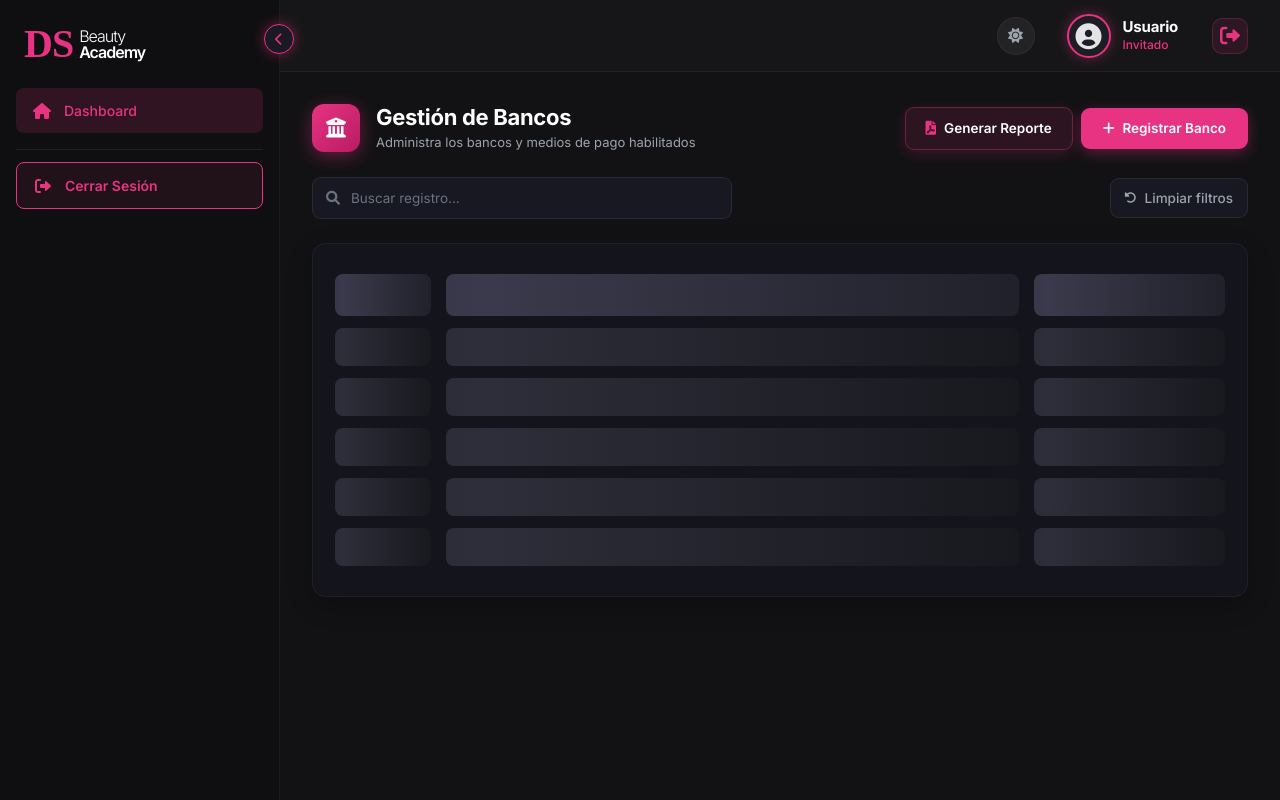
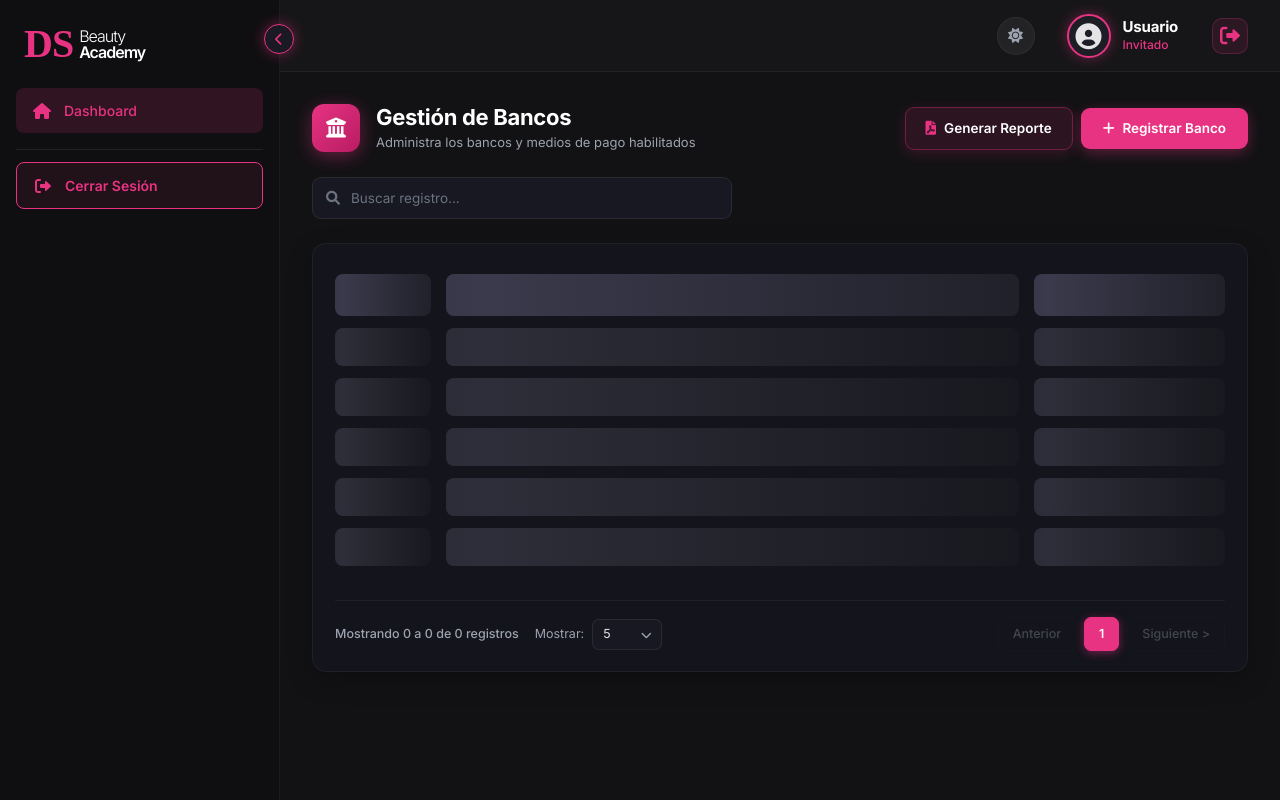
Before and after one commit to Calo1942/ds-beauty-academy, a PHP site: the page made by src/views/banco/banco.php in a window 1280 px wide. Run offline with PHP 8.4, Linux system fonts and the light colour scheme; the template is opened without the code that fills it, so the values that code supplies are empty.

Commit message:
fix(ui): corregir desbordamiento horizontal en layout y remover botones redundantes de limpiar filtros

```diff
--- a/assets/js/helpers/dataTable.js
+++ b/assets/js/helpers/dataTable.js
@@ -249,6 +249,7 @@ export function renderCustomFilterBar(dtApi, tableSelector) {
 
     // Barra de filtros por estado si aplica
     const statusDropdownHtml = statusColIdx !== -1 ? `
+        <div class="d-flex align-items-center gap-3 ms-auto flex-wrap">
             <div class="custom-dropdown auto-filter-status" id="autoDropdownStatus_${tableId}">
                 <button type="button" class="custom-dropdown-toggle" aria-expanded="false">
                     <span class="dropdown-selected-text">Todos los estados</span>
@@ -265,13 +266,8 @@ export function renderCustomFilterBar(dtApi, tableSelector) {
                     <div class="custom-dropdown-item" data-value="Rechazado">Rechazado</div>
                 </div>
             </div>
+        </div>
     ` : '';
-
-    const clearButtonHtml = `
-        <button type="button" class="btn-clear-filters custom-btn-clear" title="Restablecer filtros">
-            <i class="fas fa-undo-alt"></i> <span>Limpiar filtros</span>
-        </button>
-    `;
 
     const filterBarHtml = `
         <div class="custom-filter-card mb-4 auto-generated-filter" data-for="${tableId}">
@@ -282,10 +278,7 @@ export function renderCustomFilterBar(dtApi, tableSelector) {
                         <input type="text" class="custom-filter-input auto-filter-search" placeholder="Buscar registro..." autocomplete="off">
                     </div>
                 </div>
-                <div class="d-flex align-items-center gap-3 ms-auto flex-wrap">
                 ${statusDropdownHtml}
-                    ${clearButtonHtml}
-                </div>
             </div>
         </div>
     `;
@@ -299,18 +292,6 @@ export function renderCustomFilterBar(dtApi, tableSelector) {
         dtApi.search(this.value).draw();
     });
 
-    // Evento para limpiar y restablecer filtros
-    $filterBar.find('.btn-clear-filters').on('click', function () {
-        $filterBar.find('.auto-filter-search').val('');
-        if (statusColIdx !== -1) {
-            const $dd = $filterBar.find('.auto-filter-status');
-            $dd.find('.custom-dropdown-item').removeClass('active');
-            $dd.find('.custom-dropdown-item[data-value=""]').addClass('active');
-            $dd.find('.dropdown-selected-text').text('Todos los estados');
-            $dd.removeClass('active');
-        }
-        dtApi.search('').columns().search('').draw();
-    });
 
     // Evento de dropdown de estado si aplica
     if (statusColIdx !== -1) {
@@ -430,7 +411,7 @@ export const createActionsColumn = (options = {}) => ({
 export const createDataTable = (tableId, url, columns, customConfig = {}) => {
     // Asegurar que la tabla tenga la clase custom-modern-table
     $(tableId).addClass('custom-modern-table');
-    const containerSelector = $(tableId).closest('.table-responsive, .custom-table-card, .panel');
+    const containerSelector = $(tableId).closest('.custom-table-card, .panel');
 
     const config = {
         ...defaultConfig,
--- a/assets/linksFront.php
+++ b/assets/linksFront.php
@@ -18,7 +18,7 @@ $css_links = '
     <link rel="stylesheet" href="assets/vendor/datatables/dataTables.bootstrap5.min.css">
     <link rel="stylesheet" href="assets/vendor/sweetalert2/sweetalert2.min.css">
     <link rel="stylesheet" href="assets/vendor/animate/animate.min.css">
-    <link rel="stylesheet" href="src/views/styles.css?v=2.2">
+    <link rel="stylesheet" href="src/views/styles.css?v=2.3">
 ';
 
 $scripts_links = '
--- a/src/views/styles.css
+++ b/src/views/styles.css
@@ -31,12 +31,18 @@
     font-family: 'Inter', sans-serif;
 }
 
+html,
+body {
+    max-width: 100%;
+    overflow-x: hidden;
+}
+
 body {
     background-color: var(--bg-dark);
     color: var(--text-main);
     display: flex;
     min-height: 100vh;
-    overflow-x: hidden;
+    width: 100%;
 }
 
 /* Tipografía y Jerarquía Visual Modular */
@@ -108,16 +114,22 @@ span.text-muted,
 
 .main-wrapper {
     flex-grow: 1;
+    width: calc(100% - var(--sidebar-width));
+    max-width: calc(100% - var(--sidebar-width));
+    min-width: 0;
     margin-left: var(--sidebar-width);
     display: flex;
     flex-direction: column;
     background-color: #121214;
-    transition: margin-left 0.3s cubic-bezier(0.4, 0, 0.2, 1);
+    transition: margin-left 0.3s cubic-bezier(0.4, 0, 0.2, 1), width 0.3s cubic-bezier(0.4, 0, 0.2, 1);
     position: relative;
     min-height: 100vh;
+    overflow-x: hidden;
 }
 
 .main-wrapper.sidebar-collapsed {
+    width: 100% !important;
+    max-width: 100% !important;
     margin-left: 0 !important;
 }
 
@@ -401,20 +413,6 @@ span.text-muted,
     font-weight: 600;
 }
 
-/* --- MAIN LAYOUT --- */
-.main-wrapper {
-    flex-grow: 1;
-    margin-left: var(--sidebar-width);
-    display: flex;
-    flex-direction: column;
-    background-color: #121214;
-    transition: margin-left 0.3s cubic-bezier(0.4, 0, 0.2, 1);
-    /* Slightly lighter than dark for depth */
-}
-
-.main-wrapper.sidebar-collapsed {
-    margin-left: 0 !important;
-}
 
 /* Logo / Título de la Academia en Navbar (visible SOLO cuando el sidebar está plegado) */
 .navbar-brand-collapsed {
@@ -679,6 +677,10 @@ span.text-muted,
 .content {
     padding: 32px;
     flex-grow: 1;
+    min-width: 0;
+    max-width: 100%;
+    width: 100%;
+    overflow-x: hidden;
 }
 
 .page-header {
@@ -1250,6 +1252,7 @@ tr:last-child td {
     .main-wrapper {
         margin-left: 0 !important;
         width: 100% !important;
+        max-width: 100% !important;
     }
 
     .btn-sidebar-toggle {
@@ -3594,18 +3597,12 @@ table.custom-modern-table.dataTable {
     }
 }
 
-/* El footer (con el dropdown "Mostrar") vive dentro de .table-responsive,
-   que por defecto recorta todo lo que sobresale. Si contiene el footer
-   custom, dejamos que el menú pueda desbordar. */
-.table-responsive:has(.custom-table-footer) {
-    overflow: visible;
-}
-
-/* En pantallas pequeñas recuperamos el scroll horizontal de la tabla */
-@media (max-width: 991.98px) {
-    .table-responsive:has(.custom-table-footer) {
-        overflow-x: auto;
-    }
+/* Contenedor de tablas responsivas: siempre auto scroll horizontal y 100% de ancho */
+.table-responsive {
+    overflow-x: auto !important;
+    width: 100% !important;
+    max-width: 100% !important;
+    -webkit-overflow-scrolling: touch;
 }
 
 /* ==========================================================================
```
Lines whose indentation alone changed are shown as unchanged.
